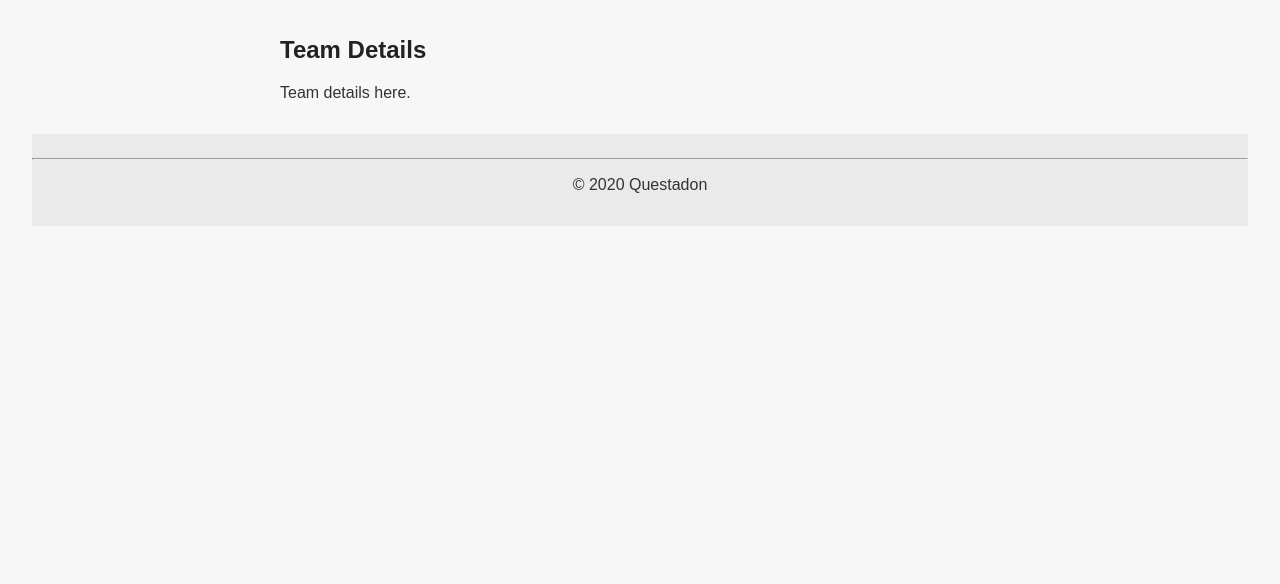
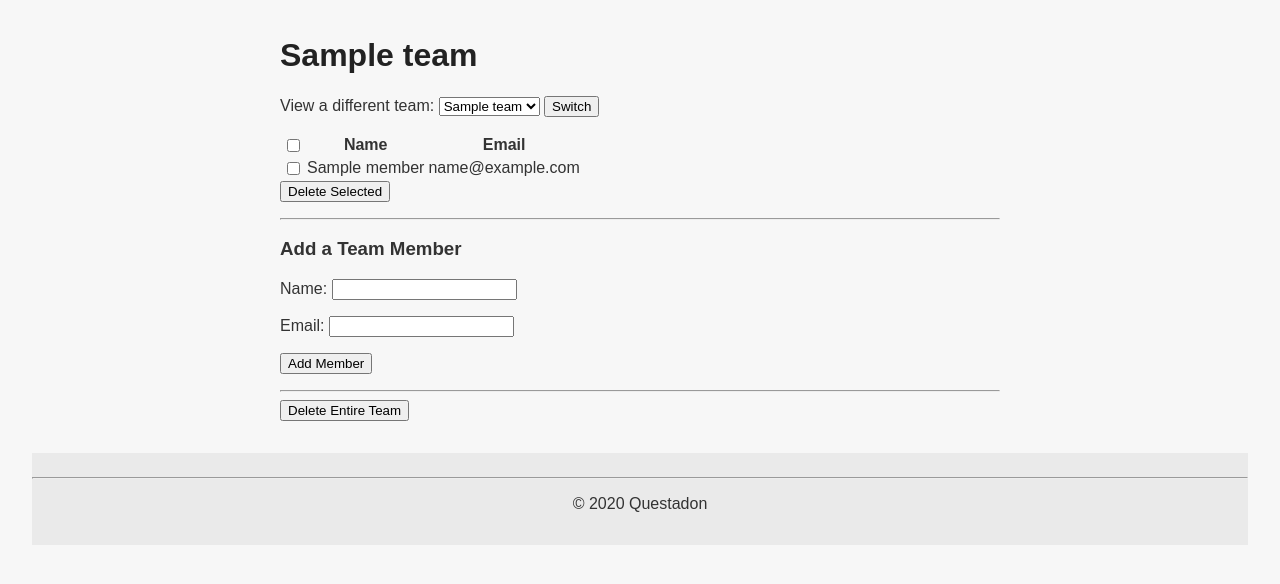
Before and after one commit to sae-br/ascent-assessment, a Django app: template apps/teams/templates/teams/detail.html in a window 1280 px wide. Shown: the part 182-766 px from the top of the page. Run offline with Django 5.2, Linux system fonts and the light colour scheme; tables that the repository leaves empty hold one stand-in row (values such as "Sample post"); the template is opened without the code that fills it: values that come from a table or form of the project are taken from there, most other values are stand-ins (such as "Sample title", 1, 10 or a date in 2020); parts of the project's set-up code (start-up, migrations or seed data) failed here and were passed over.

Commit message:
Create Team and TeamMember forms, views, templates

```diff
--- /dev/null
+++ b/apps/teams/forms.py
@@ -0,0 +1,15 @@
+from django import forms
+from .models import Team, TeamMember
+
+class TeamForm(forms.ModelForm):
+    class Meta:
+        model = Team
+        fields = ['name']
+        widgets = {
+            'name': forms.TextInput(attrs={'placeholder': 'New team name'})
+        }
+
+class TeamMemberForm(forms.ModelForm):
+    class Meta:
+        model = TeamMember
+        fields = ['name', 'email']
--- a/apps/teams/templates/teams/detail.html
+++ b/apps/teams/templates/teams/detail.html
@@ -1,6 +1,73 @@
 {% extends "base.html" %}
-{% block title %}Team Details{% endblock %}
+{% load static %}
+
 {% block content %}
-<h2>Team Details</h2>
-<p>Team details here.</p>
+<div class="container">
+  <h1>{{ team.name }}</h1>
+
+  <!-- Switch to a different team -->
+  <form method="post" class="mb-4">
+    {% csrf_token %}
+    <label for="team-switch">View a different team:</label>
+    <select name="selected_team" id="team-switch" class="form-select d-inline w-auto mx-2">
+      {% for t in teams %}
+        <option value="{{ t.id }}" {% if t.id == team.id %}selected{% endif %}>
+          {{ t.name }}
+        </option>
+      {% endfor %}
+    </select>
+    <button type="submit" name="change_team" class="btn btn-secondary btn-sm">Switch</button>
+  </form>
+
+  <!-- Members table -->
+  <form method="post">
+    {% csrf_token %}
+    <table class="table table-bordered">
+      <thead>
+        <tr>
+          <th scope="col"><input type="checkbox" onclick="toggleAll(this)"></th>
+          <th scope="col">Name</th>
+          <th scope="col">Email</th>
+        </tr>
+      </thead>
+      <tbody>
+        {% for member in members %}
+        <tr>
+          <td><input type="checkbox" name="selected_members" value="{{ member.id }}"></td>
+          <td>{{ member.name }}</td>
+          <td>{{ member.email }}</td>
+        </tr>
+        {% endfor %}
+      </tbody>
+    </table>
+    <button type="submit" name="delete_members" class="btn btn-danger btn-sm" onclick="return confirm('Are you sure you want to delete the selected members?')">Delete Selected</button>
+  </form>
+
+  <hr>
+
+  <!-- Add new member form -->
+  <h3>Add a Team Member</h3>
+  <form method="post">
+    {% csrf_token %}
+    {{ member_form.as_p }}
+    <button type="submit" name="add_member" class="btn btn-primary">Add Member</button>
+  </form>
+
+  <hr>
+
+  <!-- Delete Team (optional at bottom) -->
+  <form method="post" action="{% url 'delete_team' team.id %}" onsubmit="return confirm('This will delete the team and all its members. This cannot be undone.')">
+    {% csrf_token %}
+    <button type="submit" class="btn btn-outline-danger mt-4">Delete Entire Team</button>
+  </form>
+</div>
+
+<script>
+  function toggleAll(source) {
+    checkboxes = document.getElementsByName('selected_members');
+    for (let i = 0; i < checkboxes.length; i++) {
+      checkboxes[i].checked = source.checked;
+    }
+  }
+</script>
 {% endblock %}
--- a/apps/teams/urls.py
+++ b/apps/teams/urls.py
@@ -3,5 +3,6 @@ from . import views
 
 urlpatterns = [
     path('', views.team_list, name='team_list'),
-    path('<int:pk>/', views.team_detail, name='team_detail'),
+    path('teams/<int:team_id>/', views.team_detail, name='team_detail'),
+    path('delete/<int:team_id>/', views.delete_team, name='delete_team'),
 ]
```
Also changed, not shown: apps/teams/templates/teams/list.html (+49 -9 lines), apps/teams/views.py (+73 -4 lines).
